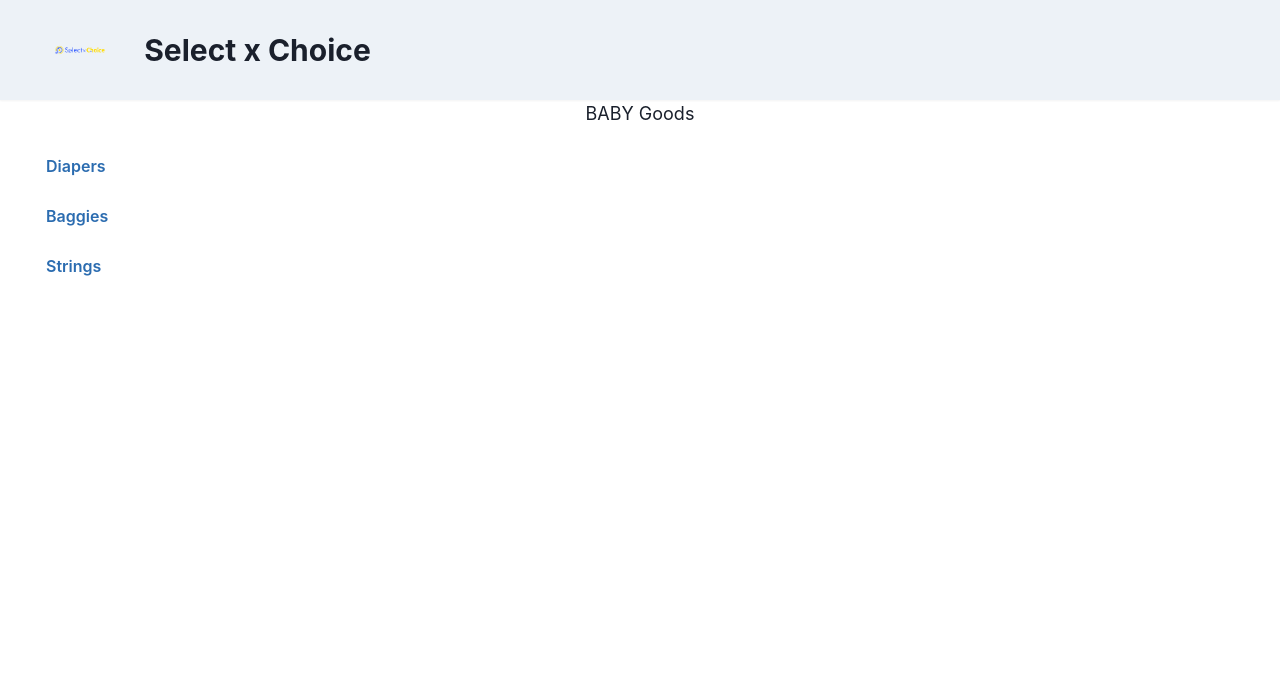
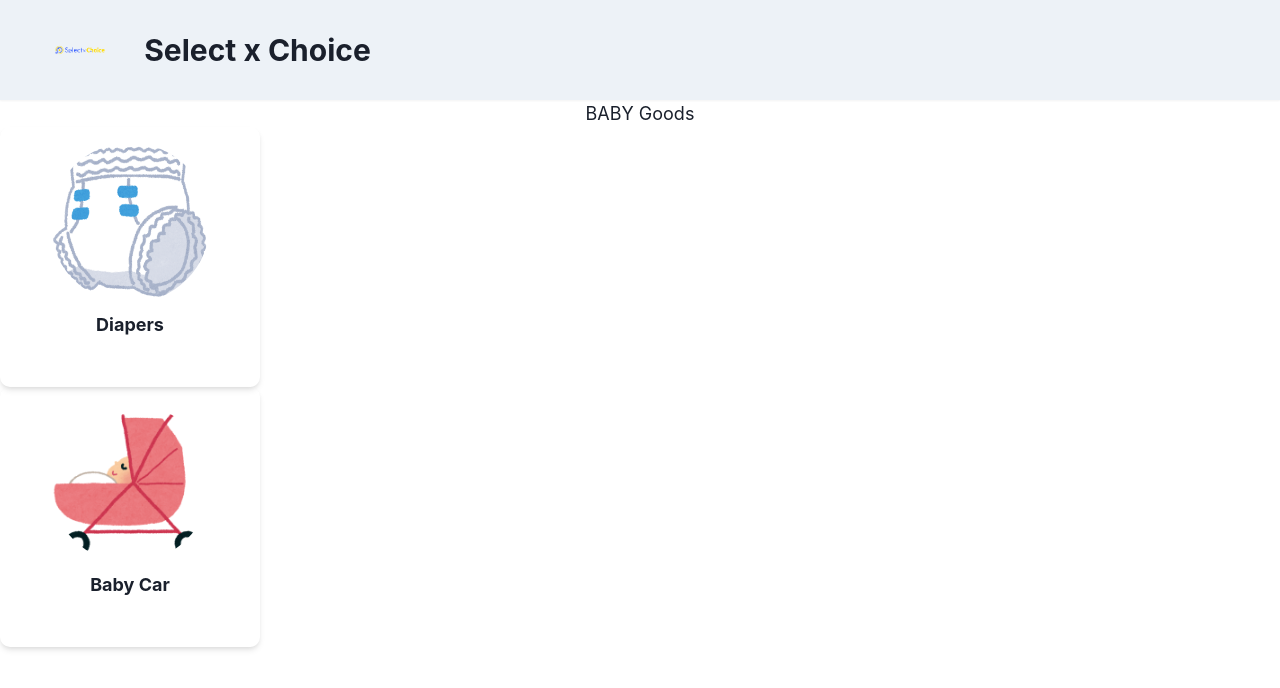
Before and after one commit to SelectChoice/index, a React (Create React App) app: page /baby in a window 1280 px wide. Shown: the top 688 px of the page. Built offline with nearby package versions, Linux system fonts and the light colour scheme.

Commit message:
category added

```diff
--- a/src/App.tsx
+++ b/src/App.tsx
@@ -27,6 +27,7 @@ function App() {
     <ChakraProvider theme={theme}>
       <TopHeader />
       {/* <Flex> */}
+        {/* Githubpageにあげるときはbasename={process.env.PUBLIC_URL}が必要 */}
         <BrowserRouter basename={process.env.PUBLIC_URL}>
           <Routes>
             <Route path={`/`} element={<Home />} />
--- /dev/null
+++ b/src/organisms/Category.tsx
@@ -0,0 +1,41 @@
+import { Box, Stack, Text, Image } from "@chakra-ui/react";
+import { memo, FC } from "react";
+
+type Props = {
+  id: number;
+  imageName: any; //.pngから取っている画像の名前
+  categoryName: string; //どのカテゴリーかを示す。オムツとかベビーカーとか
+  onClick: (videoUrl: string) => void; //onClickがなくてもOKなので?
+};
+
+// memo化けるする
+export const Category: FC<Props> = memo((props) => {
+  const { id, imageName, categoryName, onClick } = props;
+  return (
+    <Box
+      w="260px"
+      h="260px"
+      bg="w"
+      borderRadius="10px"
+      shadow="md"
+      p={4}
+      _hover={{ cursor: "pointer", opacity: 0.8 }}
+    >
+      <Stack textAlign="center">
+        <Image
+          borderRadius="full"
+          boxSize="160px"
+          src={imageName}
+          alt={categoryName}
+          m="auto"
+        />
+        <Text fontSize="lg" fontWeight="bold">
+          {categoryName}
+        </Text>
+        {/* <Text fontSize="sm" color="gray">
+          {fullName}
+        </Text> */}
+      </Stack>
+    </Box>
+  );
+});
--- a/src/routes/Baby.tsx
+++ b/src/routes/Baby.tsx
@@ -1,22 +1,28 @@
 import { Box, Button } from "@chakra-ui/react";
+
 import { useNavigate } from "react-router-dom";
+import { Category } from "../organisms/Category";
+
+// import images
+import OmutsuImg from "../images/omutsuirasutoya.png";
+import BabycarImg from "../images/babycarirasutoya.png";
 
 // import Youtube from "react-youtube";
 
 const babyItems = [
     {
-        name: "Diapers",
-        path: "diapers"
+        id: 0,
+        imageName: OmutsuImg,
+        categoryName: "Diapers",
+        path: "/omutsu"
     },
     {
-        name: "Baggies",
-        path: "baggies"
+        id: 1,
+        imageName: BabycarImg,
+        categoryName: "Baby Car",
+        path: "/babycar"
     },
-    {
-        name: "Strings",
-        path: "strings"
-    }
-  ];
+];
 
 export const Baby = () => {
     const navigate = useNavigate();
@@ -26,17 +32,27 @@ export const Baby = () => {
             <Box textAlign="center" fontSize="lg" mt="100px">
                 BABY Goods
             </Box>
-            <Box w="20vw" m="20px">
+
+            {babyItems.map((item) => (
+                <Category
+                    id={item.id}
+                    imageName={item.imageName}
+                    categoryName={item.categoryName}
+                    onClick={() => navigate(item.path)}
+                />
+              ))}
+
+            {/* <Box w="20vw" m="20px">
             {babyItems.map((item) => (
                 <label>
                     <Box mt="10px" ml="10px">
                         <Button colorScheme="blue" variant="ghost" onClick={() => navigate(item.path)}>
-                            {item.name}
+                            {item.categoryName}
                         </Button>
                     </Box>
                 </label>
               ))}
-            </Box>
+            </Box> */}
 
             {/* <Youtube videoId="Ypx_A6No600" /> */}
         </>
```
Also changed, not shown: src/images/babycarirasutoya.png (added), src/images/omutsuirasutoya.png (added).
